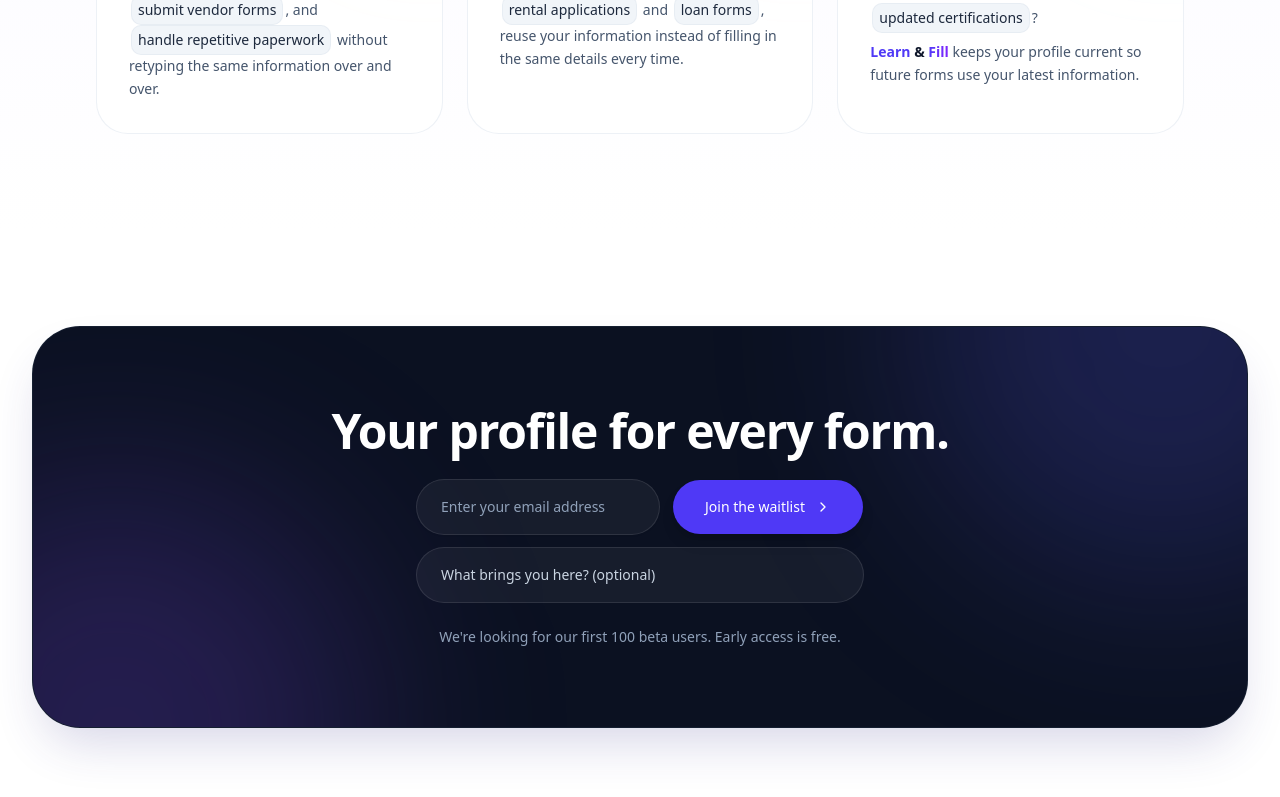
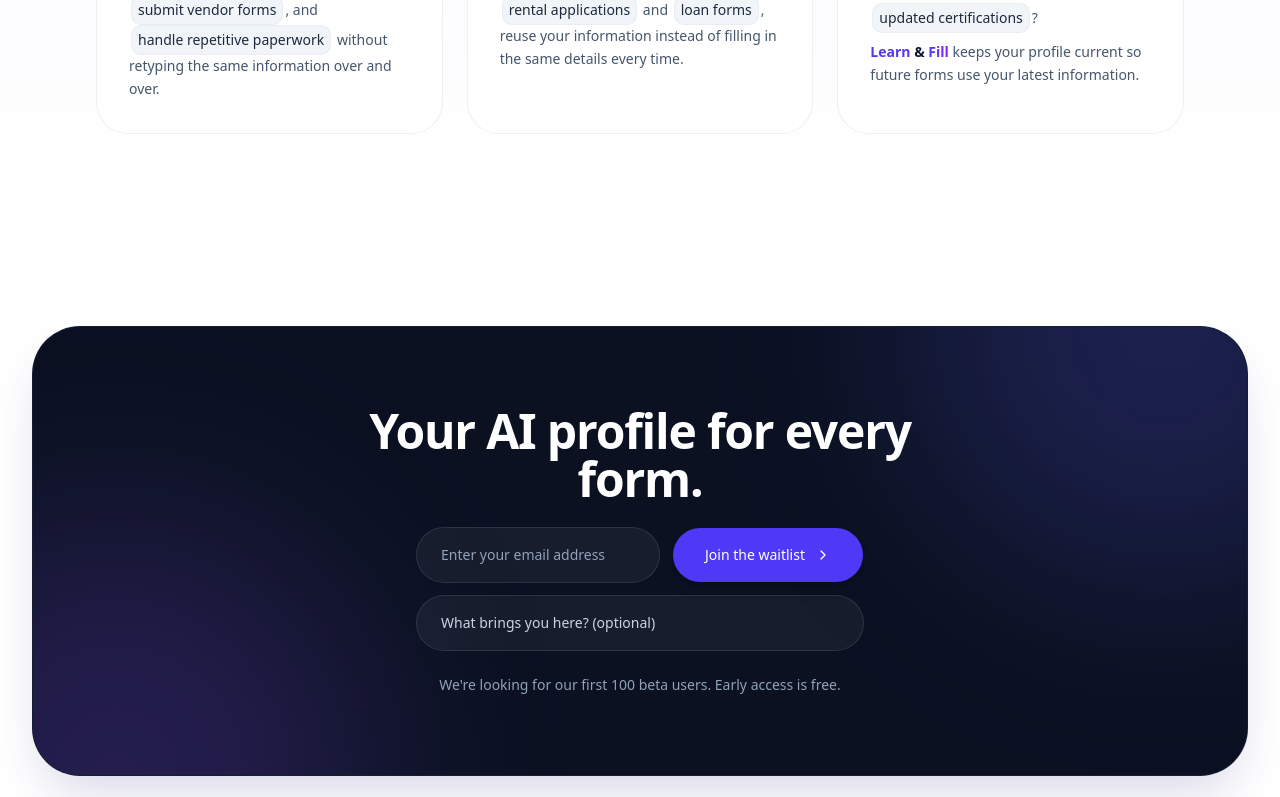
Before and after one commit to Karensgh/webform-filler-landing-page, a Next.js app: page / in a window 1280 px wide. Shown: the part 3473-4270 px from the top of the page. Built offline with nearby package versions, Linux system fonts and the light colour scheme.

Commit message:
updated headline

```diff
--- a/src/app/layout.tsx
+++ b/src/app/layout.tsx
@@ -14,7 +14,7 @@ const outfit = Outfit({
 });
 
 export const metadata: Metadata = {
-  title: "Learn & Fill — Your profile for every form.",
+  title: "Learn & Fill — Your AI profile for every form.",
   description: "Learn & Fill is a browser extension that learns who you are and fills forms for you — job apps, scholarships, grants, insurance, and more. The more you use it, the smarter it gets.",
 };
 
--- a/src/components/layout/Footer.tsx
+++ b/src/components/layout/Footer.tsx
@@ -17,7 +17,7 @@ export function Footer() {
                             />
                         </Link>
                         <p className="text-slate-500 max-w-xs mb-6">
-                            Enter it once. Reuse it everywhere.
+                            Your AI profile for every form
                         </p>
                     </div>
 
--- a/src/components/sections/CTA.tsx
+++ b/src/components/sections/CTA.tsx
@@ -90,7 +90,7 @@ export function CTA() {
 
                     <div className="relative z-10 max-w-2xl mx-auto">
                         <h2 className="text-4xl md:text-5xl font-bold font-display text-white mb-6 tracking-tight">
-                            Your profile for every form.
+                            Your AI profile for every form.
                         </h2>
 
                         {submitted ? (
```
